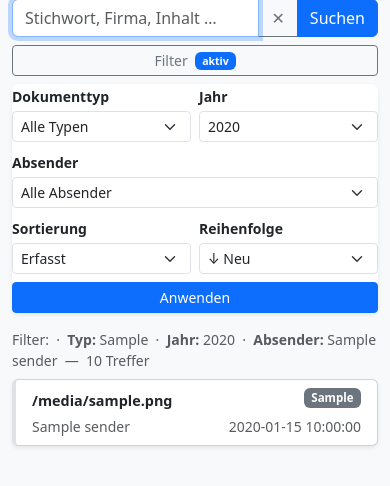
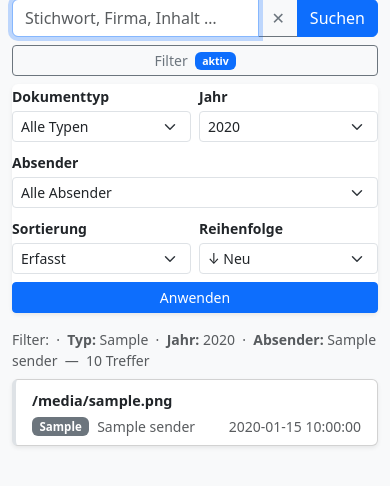
Before and after one commit to ghmeister/ablage, a Flask app: template web/templates/index.html in a window 390 px wide. Shown: the part 123-609 px from the top of the page. Run offline with Flask 3, Linux system fonts and the light colour scheme; the template is opened without the code that fills it: most values are stand-ins (such as "Sample title", 1, 10 or a date in 2020); parts of the project's set-up code (start-up, migrations or seed data) failed here and were passed over.

Commit message:
fix: improve mobile card layout with PDF button
Filename now gets its own full-width row (can wrap).
Type badge, sender, date and PDF button share a compact second row.

Co-Authored-By: Claude Sonnet 4.6 <noreply@anthropic.com>

```diff
--- a/web/templates/index.html
+++ b/web/templates/index.html
@@ -168,23 +168,23 @@
   {% for row in rows %}
   <div class="card doc-card shadow-sm">
     <div class="card-body py-2 px-3">
-      <div class="d-flex justify-content-between align-items-start gap-2">
-        <a href="/document/{{ row.id }}{{ search_qs|e }}" class="text-decoration-none text-dark flex-grow-1 min-w-0">
-          <span class="doc-filename">{{ row.new_filename }}</span>
-        </a>
+      <a href="/document/{{ row.id }}{{ search_qs|e }}" class="text-decoration-none text-dark d-block">
+        <span class="doc-filename">{{ row.new_filename }}</span>
+      </a>
+      <div class="d-flex justify-content-between align-items-center mt-1">
+        <div class="d-flex align-items-center gap-2">
+          <span class="badge badge-type bg-{{ row.document_type | type_color }}">
+            {{ row.document_type | type_label }}
+          </span>
+          <span class="small text-muted text-truncate" style="max-width:140px">{{ row.sender or row.company or '–' }}</span>
+        </div>
         <div class="d-flex align-items-center gap-1 flex-shrink-0">
+          <span class="small text-muted">{{ row.document_date or '–' }}</span>
           {% if archive_configured %}
           <a href="/pdf/{{ row.id }}" target="_blank"
              class="btn btn-outline-secondary btn-sm py-0 px-1" title="PDF öffnen">&#128196;</a>
           {% endif %}
-          <span class="badge badge-type bg-{{ row.document_type | type_color }}">
-            {{ row.document_type | type_label }}
-          </span>
         </div>
-      </div>
-      <div class="d-flex justify-content-between mt-1">
-        <span class="small text-muted">{{ row.sender or row.company or '–' }}</span>
-        <span class="small text-muted">{{ row.document_date or '–' }}</span>
       </div>
     </div>
   </div>
```
